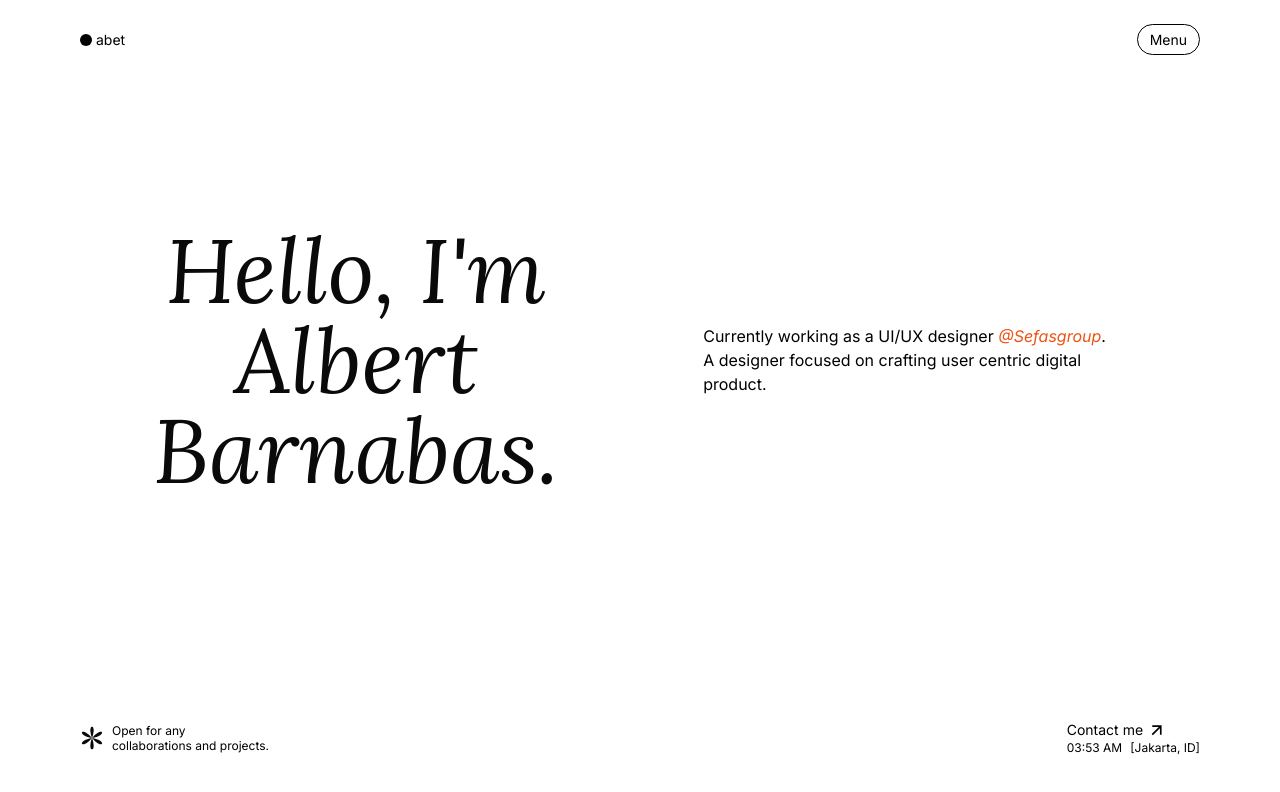
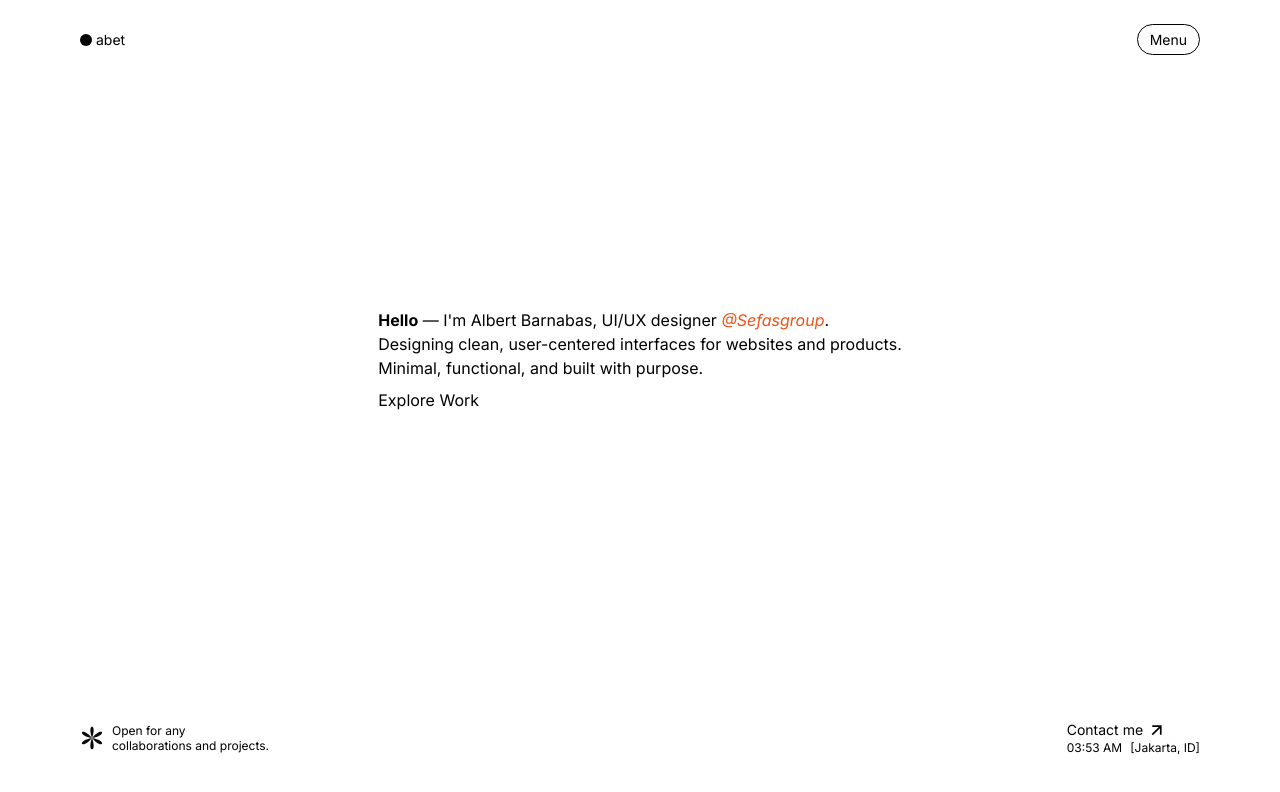
Before and after one commit to AlbertBarnabas10/2025portfolio, a React (Vite) app: page / in a window 1280 px wide. Shown: the top 792 px of the page. Built offline with nearby package versions, Linux system fonts and the light colour scheme; a web font is replaced by a local one.

Commit message:
home page

```diff
--- a/src/components/Navbar/Navbar.jsx
+++ b/src/components/Navbar/Navbar.jsx
@@ -138,6 +138,7 @@ const Navbar = () => {
                   to={links.href}
                   key={links.id}
                   className="flex gap-x-4 items-center text-black hover:text-blue-500"
+                  onClick={handleMenuClick}
                   ref={(el) => (linksRef.current[index] = el)}
                 >
                   <span className="font-num">{links.span}</span>
--- a/src/pages/Home/Home.jsx
+++ b/src/pages/Home/Home.jsx
@@ -1,12 +1,13 @@
-import React, { useEffect, useState } from "react";
+import React, { useEffect, useRef, useState } from "react";
 import { gsap } from "gsap";
-import Preloader from "../../animations/Preloader/Preloader";
-import Navbar from "../../components/Navbar/Navbar";
 import { Link } from "react-router";
-import '../../fonts/chic-avenue/ChicAvenue-Regular.otf'
+import "../../fonts/chic-avenue/ChicAvenue-Regular.otf";
 
 const Home = () => {
   const [currentTime, setCurrentTime] = useState(new Date());
+
+  const linkRef = useRef(null);
+  const arrowRef = useRef(null);
 
   useEffect(() => {
     const intervalId = setInterval(() => {
@@ -15,33 +16,85 @@ const Home = () => {
     return () => clearInterval(intervalId);
   }, []);
 
+  useEffect(() => {
+    const link = linkRef.current;
+    const arrow = arrowRef.current;
+
+    const onEnter = () => {
+      gsap.to(arrow, {
+        x: 6,
+        opacity: 1,
+        duration: 0.4,
+        ease: "power2.out",
+      });
+    };
+
+    const onLeave = () => {
+      gsap.to(arrow, {
+        x: 0,
+        opacity: 0,
+        duration: 0.4,
+        ease: "power2.out",
+      });
+    };
+
+    if (link) {
+      link.addEventListener("mouseenter", onEnter);
+      link.addEventListener("mouseleave", onLeave);
+    }
+
+    return () => {
+      if (link) {
+        link.removeEventListener("mouseenter", onEnter);
+        link.removeEventListener("mouseleave", onLeave);
+      }
+    };
+  }, []);
+
   const timeString = currentTime.toLocaleTimeString([], {
     hour: "2-digit",
     minute: "2-digit",
   });
+
   return (
     <>
       <section className="home w-full px-20">
-      <div className="home-content w-full grid grid-cols-2 gap-4 items-stretch min-h-[90vh]">
-        <div className="left-content w-full flex flex-col items-center justify-center">
-          <p className="hero-head text-center">Hello, I'm <br/> Albert Barnabas.</p>
-        </div>
-        <div className="right-content w-full flex items-center justify-center">
-          <p className="text-md max-w-[80%]">
-          <span>
-            Currently working as a UI/UX designer <a className='text-[#EF5214] italic' href='https://www.sefasgroup.com' target="_blank">@Sefasgroup</a>.
-          </span>
-          <br/>
-          <span>
-            A designer focused on crafting user centric digital product.
-          </span>
-          {/* <span>
-          Crafting user centric digital product.
-            I admire those who can code, transitioning from visual to interactive interfaces really caught my eyes. That’s why I’m half way learning too.
-          </span> */}
+        <div className="home-content flex flex-col items-center justify-center min-h-[90vh]">
+          <div>
+            <p>
+              <span className="font-bold">Hello</span> — I'm Albert Barnabas,
+              UI/UX designer{" "}
+              <a
+                className="text-[#EF5214] italic"
+                href="https://www.sefasgroup.com"
+                target="_blank"
+              >
+                @Sefasgroup
+              </a>
+              .
             </p>
+            <p>
+              Designing clean, user-centered interfaces for websites and
+              products.
+            </p>
+            <p className="mb-2">Minimal, functional, and built with purpose.</p>
+
+            <a
+              ref={linkRef}
+              href="/work"
+              className="flex items-center gap-2 text-base cursor-pointer hover:text-[#EF5214]"
+            >
+              Explore Work
+              <img
+                ref={arrowRef}
+                src="/svg/right2.svg"
+                className="w-4 h-4 opacity-0"
+                alt=""
+              />
+            </a>
           </div>
         </div>
+
         <div className="home-footer w-full flex items-center justify-between gap-2">
           <div className="footer-left flex items-center gap-2">
             <img src="/svg/Flower.svg" className="w-6 h-6" />
@@ -53,7 +106,9 @@ const Home = () => {
           </div>
           <div className="footer-right">
             <div className="flex items-center gap-1">
-            <Link className="text-sm" to="/contact">Contact me</Link>
+              <Link className="text-sm" to="/contact">
+                Contact me
+              </Link>
               <img src="/svg/arrowRU.svg" className="w-5 h-5" />
             </div>
             <div className="date flex items-center gap-2">
```
Also changed, not shown: public/svg/right1.svg (added), public/svg/right2.svg (added). Lines whose indentation alone changed are shown as unchanged.
